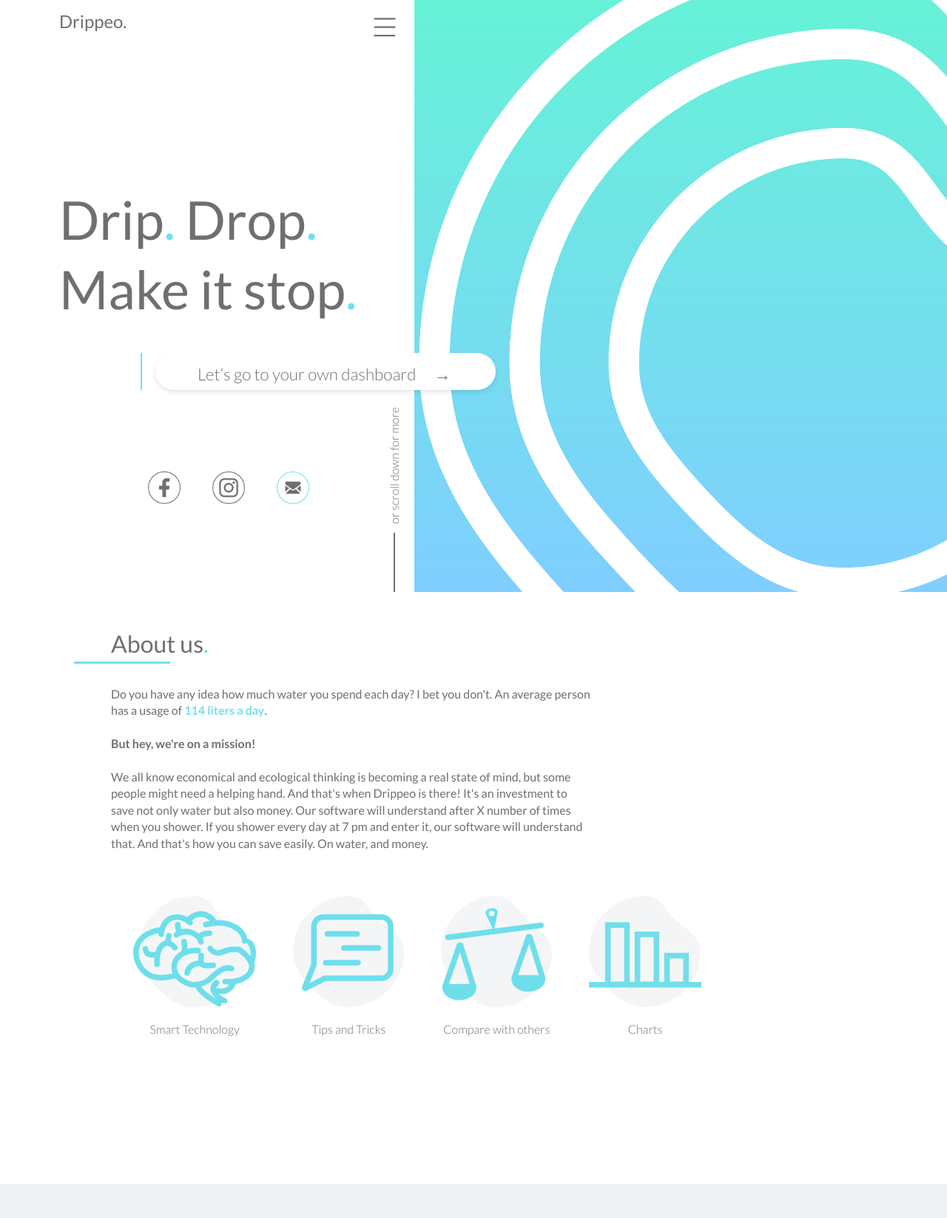
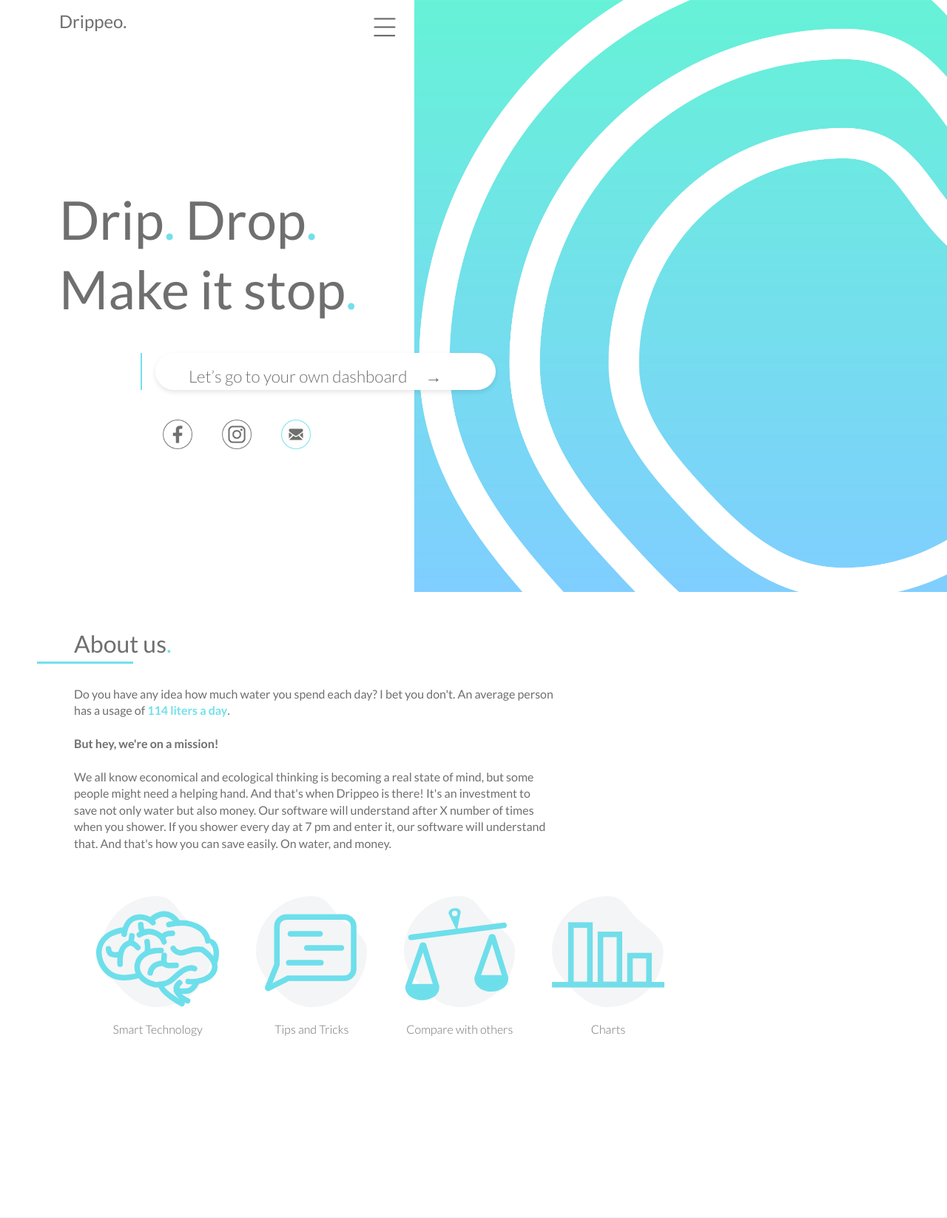
Before and after one commit to DemRossi/Drippeo, a PHP site: page / in a window 1280 px wide. Shown: the top 1646 px of the page at 74% size. Run offline with PHP 8.4, Linux system fonts and the light colour scheme.

Commit message:
css/index

```diff
--- a/css/style.css
+++ b/css/style.css
@@ -96,8 +96,8 @@ header {
 
 .logo {
   float: left;
-  padding: 30px 0 0 60px;
-  margin-left: -40px;
+  padding: 30px 0 0 30px;
+
 
 }
 
@@ -190,25 +190,27 @@ nav {
 }
 
 .slogan {
-  padding: 150px 0 80px 60px;
-  margin-left: 20px;
-  margin-top: 60px;
+  padding: 100px 0 70px 60px;
+    margin-left: 20px;
+    margin-top: 60px;
 
 }
-
+.pijl{
+  display: none;
+}
 .slogan p {
-  font-size: 4em;
+  font-size: 3.5em;
   line-height: 1.3em;
 }
 
 .dashboard--link {
   margin-top: -60px;
-  margin-left: 100px;
+  margin-left: 60px;
   border-radius: 40px;
   background-color: white;
   height: 50px;
-  width: 310px;
-  padding: 10px 0 10px 17px;
+  width: 250px;
+  padding: 13px 0 9px 5px;
   vertical-align: baseline;
   box-shadow: 0 3px 6px rgba(0, 0, 0, 0.1);
 }
@@ -229,73 +231,48 @@ nav {
   margin-left: 10px;
 }
 
-.dashboard--link:after {
-  content: "";
-  display: inline-block;
-  height: 10px;
-  width: 30px;
-  margin-left: 20px;
-}
+
 
 .dashboardline {
   width: 2px;
   height: 50px;
   position: absolute;
   background-color: #72E0EB;
-  margin-left: 86px;
+  margin-left: 50px;
   margin-top: -60px;
   display: inline-block;
   border: 0;
 }
 
-.pijl {
-  margin-left: 20px;
+
+
+
+.socials {
+  display: grid;
+  grid-template-columns: auto auto auto;
+  justify-content: center;
+  column-gap: 40px;
+  margin-top: 50px;
+
+}
+.socials img {
+  width: 40px;
+
 }
 
-.scroll {
-  float: right;
-  margin-top: 20px;
-  margin-right: -120px;
+.scroll{
+  display: none;
 }
-
-.scroll hr {
-  margin-top: -40px;
-  background-color: #6F6F6E;
-  border: 0;
-  width: 2px;
-  height: 400px;
-  display: inline-block;
-  margin-left: 10px;
-}
-
-.socials {
-  padding-right: 20px;
-  margin-right: 20px;
-  margin-left: 100px;
-  margin-top: 40px;
-}
-
-.socials img {
-  margin-left: 40px;
-  height: 44px;
-  width: 44px;
-  margin-top: 70px;
-}
-
-.scroll p {
-  transform-origin: 0 0;
-  transform: rotate(-90deg);
-}
-
 /* Stop Header */
 
 /*Over Ons*/
 
 .overOns {
   height: 100vh;
-  padding: 50px 0 0 50px;
-  width: 400px;
+  padding: 50px 30px 0 50px;
   z-index: 1;
+  width: 100%;
+  margin-bottom: 45px;
 }
 
 .blue {
@@ -308,6 +285,10 @@ nav {
   font-weight: bolder;
 }
 
+/*.abouttekst{
+width: 300px;
+
+}*/
 .overOns hr {
   border: 0;
   height: 3px;
@@ -318,7 +299,6 @@ nav {
 }
 
 #phoneimg{
-  width: 400px;
   margin-left: auto;
   margin-right: auto;
   margin-bottom: -86px;
@@ -343,15 +323,14 @@ nav {
 
 .product {
   height: 100vh;
-  padding: 50px 0 0 50px;
+  padding: 50px 30px 0 50px;
   z-index: 1;
   background-color: #EDF1F4;
+  width: 100%;
 
 }
 
-.producttekst{
-  width: 400px;
-}
+
 
 .product hr {
   border: 0;
@@ -383,6 +362,7 @@ nav {
 
 .contact {
   padding: 50px 0 0 50px;
+  height: 100vh;
 }
 
 .contact hr {
@@ -525,10 +505,23 @@ footer form button {
     margin-left: 40px;
     font-weight: 300;
   }
+  .pijl {
+    margin-left: 20px;
+    display: inline-block;
+  }
+
 
   .dashboardline {
     margin-left: 190px;
     margin-top: -70px;
+  }
+
+  .dashboard--link:after {
+    content: "";
+    display: inline-block;
+    height: 10px;
+    width: 30px;
+    margin-left: 20px;
   }
 
   .scroll hr {
@@ -579,13 +572,13 @@ footer form button {
     font-weight: 300;
   }
 
-  .abouttekst {
+ .abouttekst {
     width: 650px;
   }
 
   .overOns {
     height: 100vh;
-    margin-left :100px;
+    padding-left: 100px;
   }
 
   #phoneimg{
@@ -607,6 +600,7 @@ float :left;
  .producttekst{
     float:right;
     text-align: right;
+    width: 400px;
   }
 
   .product hr {
@@ -659,6 +653,7 @@ float :left;
     grid-template-columns: auto auto auto auto;
     padding: 30px;
     grid-column-gap: 50px;
+    width: 600px;
 
   }
 
@@ -674,7 +669,26 @@ float :left;
   }
 
   .info--index{
-
     background-size: 1000px;
   }
+  .scroll {
+    float: right;
+    margin-top: 20px;
+    margin-right: -120px;
+  }
+
+  .scroll hr {
+    margin-top: -40px;
+    background-color: #6F6F6E;
+    border: 0;
+    width: 2px;
+    height: 400px;
+    display: inline-block;
+    margin-left: 10px;
+  }
+  .scroll p {
+    transform-origin: 0 0;
+    transform: rotate(-90deg);
+  }
+
 }
--- a/index.php
+++ b/index.php
@@ -7,7 +7,7 @@
 <body>
 
     <!--header-->
-    <div class="container--header">
+   <div class="container--header">
             <div class="hero"></div>
     <header>
         <div class="navWrapper" >
@@ -74,10 +74,10 @@
                 <img src="images/icons/icon2.svg">
                 <img src="images/icons/icon3.svg">
                 <img src="images/icons/icon4.svg">
-                <div><h4>Smart Technology</h4><p></p></div>
-                <div><h4>Tips and Tricks</h4><p></p></div>
-                <div><h4>Compare with others</h4><p></p></div>
-                <div><h4>Charts</h4><p></p></div>
+                <div><h4>Smart Technology</h4></div>
+                <div><h4>Tips and Tricks</h4></div>
+                <div><h4>Compare with others</h4></div>
+                <div><h4>Charts</h4></div>
 
 </div>
     </div>
```
